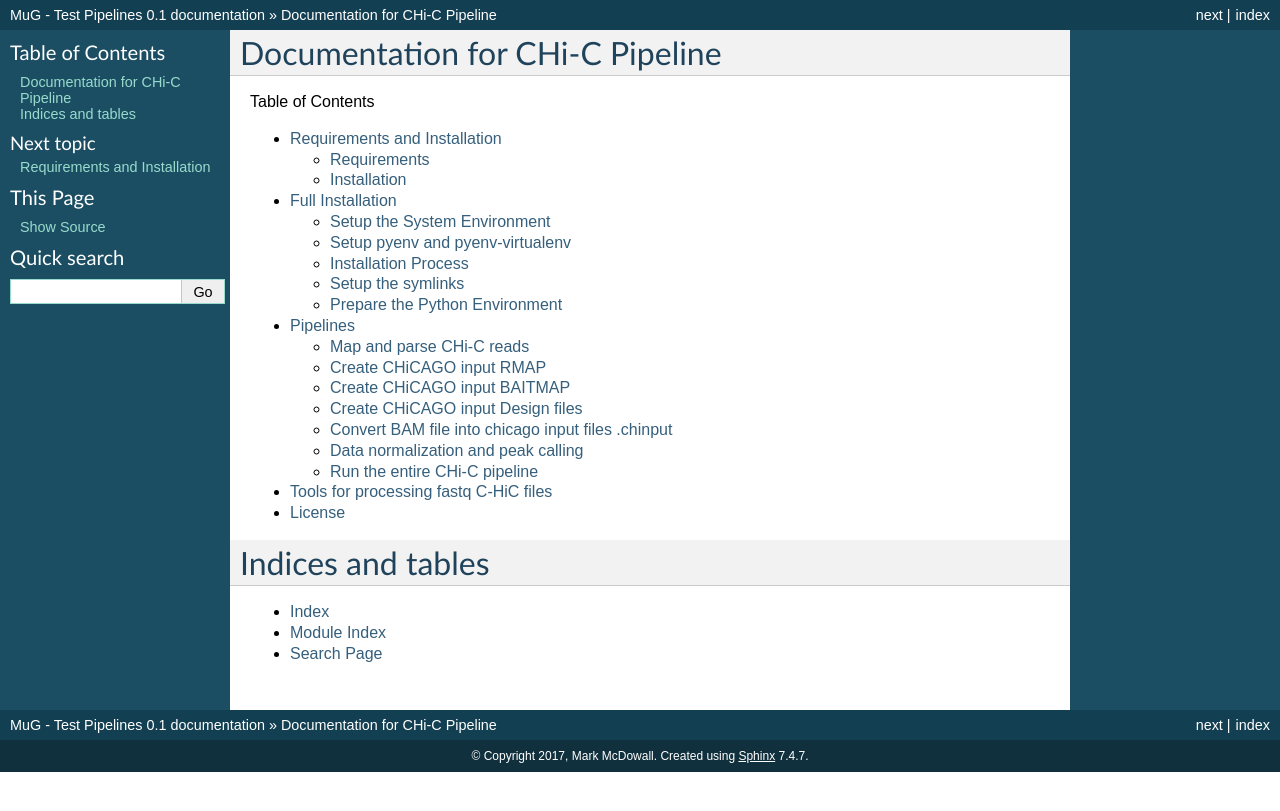
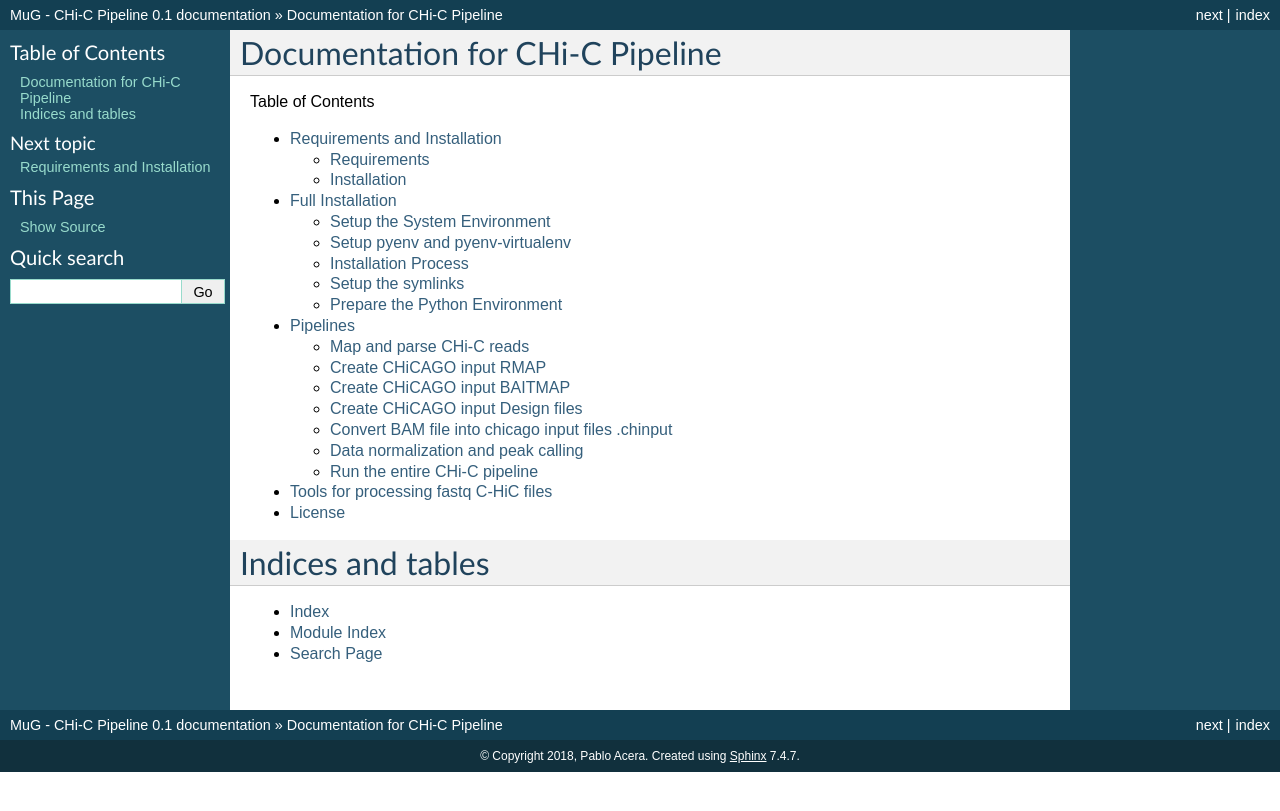
Before and after one commit to Multiscale-Genomics/pyCHiC, a Sphinx documentation site: the page built from docs/index.rst, in a window 1280 px wide. Shown: the top 811 px of the page. Built offline with Sphinx 7.4.7, drawn with Linux system fonts in a browser that asks for light colours.

Commit message:
changed conf.py doc

```diff
--- a/docs/conf.py
+++ b/docs/conf.py
@@ -65,9 +65,9 @@ source_suffix = '.rst'
 master_doc = 'index'
 
 # General information about the project.
-project = 'MuG - Test Pipelines'
-copyright = '2017, Mark McDowall'
-author = 'Mark McDowall'
+project = 'MuG - CHi-C Pipeline'
+copyright = '2018, Pablo Acera'
+author = 'Pablo Acera'
 
 # The version info for the project you're documenting, acts as replacement for
 # |version| and |release|, also used in various other places throughout the
@@ -120,7 +120,7 @@ html_static_path = ['_static']
 # -- Options for HTMLHelp output ------------------------------------------
 
 # Output file base name for HTML help builder.
-htmlhelp_basename = 'MuG-ProcessTestPipelinesdoc'
+htmlhelp_basename = 'MuG-CHi-CPipelinedoc'
 
 
 # -- Options for LaTeX output ---------------------------------------------
@@ -147,8 +147,8 @@ latex_elements = {
 # (source start file, target name, title,
 #  author, documentclass [howto, manual, or own class]).
 latex_documents = [
-    (master_doc, 'MuG-ProcessTestPipelines.tex', 'MuG - Process Test Pipelines Documentation',
-     'Mark McDowall', 'manual'),
+    (master_doc, 'MuG-CHi-CPipeline.tex', 'MuG - CHi-C Pipeline Documentation',
+     'Pablo Acera', 'manual'),
 ]
 
 
@@ -157,7 +157,7 @@ latex_documents = [
 # One entry per manual page. List of tuples
 # (source start file, name, description, authors, manual section).
 man_pages = [
-    (master_doc, 'mug-processtsvpipelines', 'MuG - Process Test Pipelines Documentation',
+    (master_doc, 'mug-processtsvpipelines', 'MuG - CHi-C Pipeline Documentation',
      [author], 1)
 ]
 
@@ -168,8 +168,8 @@ man_pages = [
 # (source start file, target name, title, author,
 #  dir menu entry, description, category)
 texinfo_documents = [
-    (master_doc, 'MuG-ProcessTestPipelines', 'MuG - Process Test Pipelines Documentation',
-     author, 'MuG-ProcessTestPipelines', 'One line description of project.',
+    (master_doc, 'MuG-CHi-CPipeline', 'MuG - CHi-C Pipeline Documentation',
+     author, 'MuG-CHi-CPipeline', 'The Pipeline analyze capture Hi-C and call chromatin interactions using CHiCAGO algorithm',
      'Miscellaneous'),
 ]
 
```
